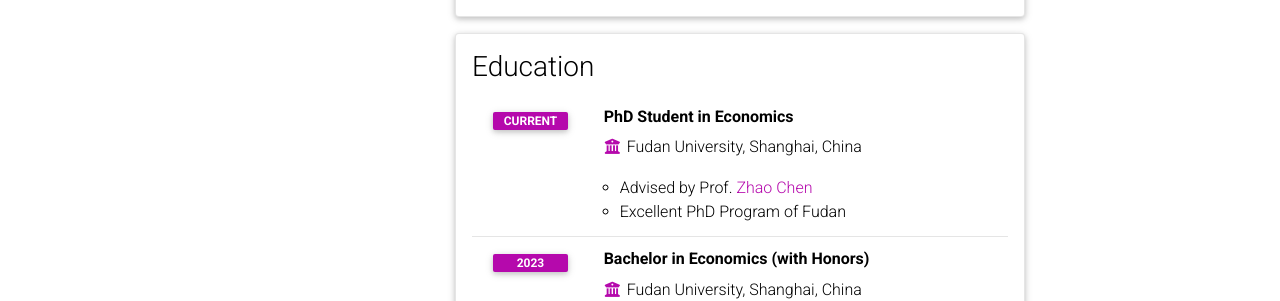
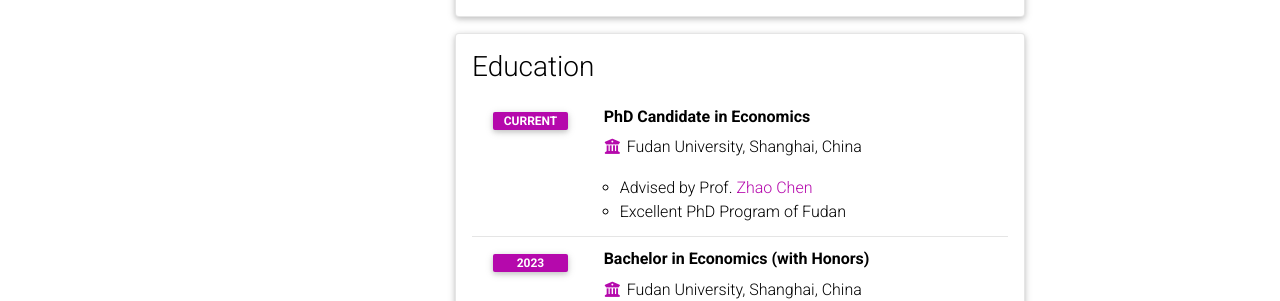
Before and after one commit to fduzz/fduzz.github.io, a Jekyll site: the page built from _pages/cv.md, in a window 1280 px wide and 1248 px high. Shown: the part 360-661 px from the top of the window. Built offline with Jekyll 4.4.1, drawn with Linux system fonts in a browser that asks for light colours; comment, search, counter and statistics services are not loaded; a style sheet for code colours, icons or effects is not loaded.

Commit message:
Update cv.yml

```diff
--- a/_data/cv.yml
+++ b/_data/cv.yml
@@ -13,7 +13,7 @@
 - title: Education
   type: time_table
   contents:
-    - title: PhD Student in Economics
+    - title: PhD Candidate in Economics
       institution: Fudan University, Shanghai, China
       year: Current
       description:
```
